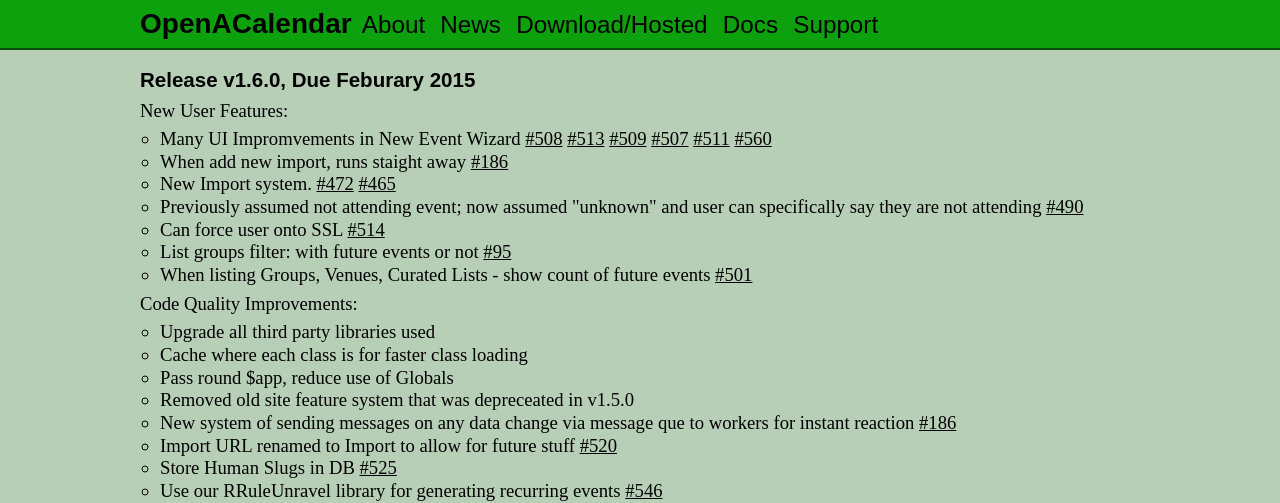
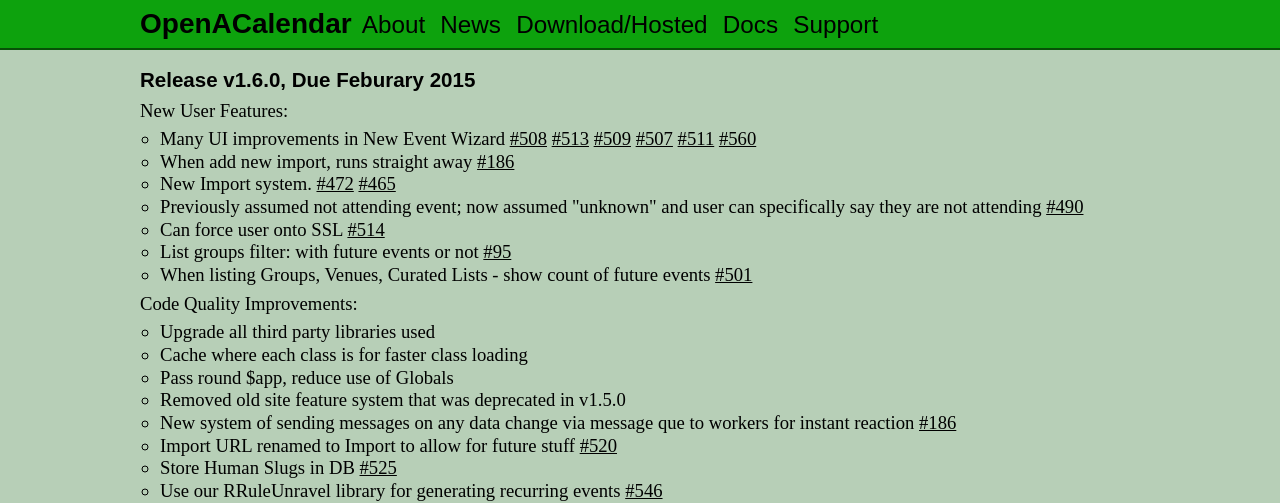
Before and after one commit to OpenACalendar/openacalendar.github.io, a Jekyll site: the page built from webapp/release/1.6.0.html, in a window 1280 px wide. Shown: the top 503 px of the page. Built offline with Jekyll 4.4.1, drawn with Linux system fonts in a browser that asks for light colours.

Commit message:
Spelling

```diff
--- a/webapp/release/1.6.0.html
+++ b/webapp/release/1.6.0.html
@@ -16,7 +16,7 @@
 <p>New User Features:</p>
 
 <ul class="normallist">
-	<li>Many UI Impromvements in New Event Wizard
+	<li>Many UI improvements in New Event Wizard
 		<a href="https://github.com/OpenACalendar/OpenACalendar-Web-Core/issues/508">#508</a>
 		<a href="https://github.com/OpenACalendar/OpenACalendar-Web-Core/issues/513">#513</a>
 		<a href="https://github.com/OpenACalendar/OpenACalendar-Web-Core/issues/509">#509</a>
@@ -24,7 +24,7 @@
 		<a href="https://github.com/OpenACalendar/OpenACalendar-Web-Core/issues/511">#511</a>
 		<a href="https://github.com/OpenACalendar/OpenACalendar-Web-Core/issues/560">#560</a>
 	</li>
-	<li>When add new import, runs staight away <a href="https://github.com/OpenACalendar/OpenACalendar-Web-Core/issues/186">#186</a></li>
+	<li>When add new import, runs straight away <a href="https://github.com/OpenACalendar/OpenACalendar-Web-Core/issues/186">#186</a></li>
 	<li>New Import system. <a href="https://github.com/OpenACalendar/OpenACalendar-Web-Core/issues/472">#472</a> <a href="https://github.com/OpenACalendar/OpenACalendar-Web-Core/issues/465">#465</a></li>
 	<li>Previously assumed not attending event; now assumed "unknown" and user can specifically say they are not attending  <a href="https://github.com/OpenACalendar/OpenACalendar-Web-Core/issues/490">#490</a></li>
 	<li>Can force user onto SSL <a href="https://github.com/OpenACalendar/OpenACalendar-Web-Core/issues/514">#514</a></li>
@@ -38,7 +38,7 @@
 	<li>Upgrade all third party libraries used</li>
 	<li>Cache where each class is for faster class loading</li>
 	<li>Pass round $app, reduce use of Globals</li>
-	<li>Removed old site feature system that was depreceated in v1.5.0</li>
+	<li>Removed old site feature system that was deprecated in v1.5.0</li>
 	<li>New system of sending messages on any data change via message que to workers for instant reaction <a href="https://github.com/OpenACalendar/OpenACalendar-Web-Core/issues/186">#186</a></li>
 	<li>Import URL renamed to Import to allow for future stuff  <a href="https://github.com/OpenACalendar/OpenACalendar-Web-Core/issues/520">#520</a></li>
 	<li>Store Human Slugs in DB  <a href="https://github.com/OpenACalendar/OpenACalendar-Web-Core/issues/525">#525</a></li>
```
